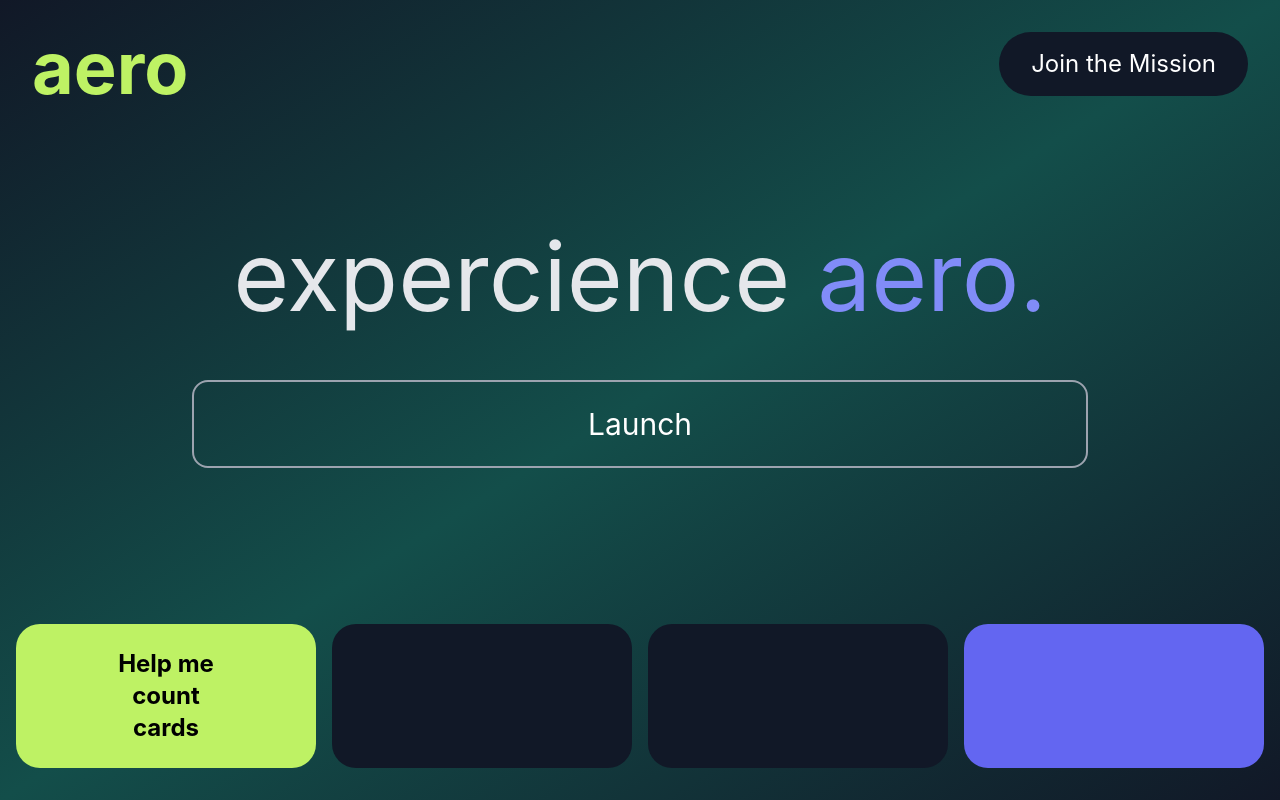
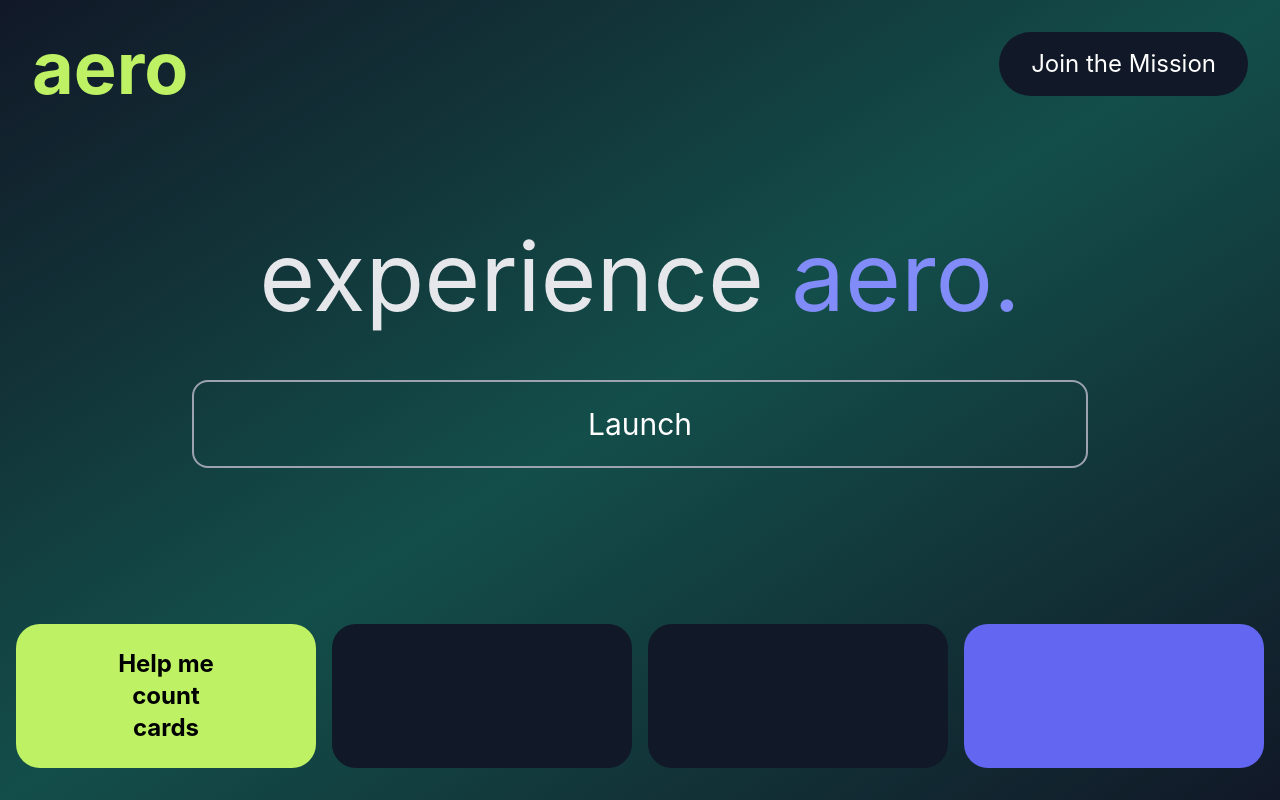
Before and after one commit to isaac-aryan/Aero, a React (Create React App) app in the folder frontend/: page / in a window 1280 px wide. Built offline with nearby package versions, Linux system fonts and the light colour scheme.

Commit message:
fixed typo

```diff
--- a/frontend/src/components/Hero.jsx
+++ b/frontend/src/components/Hero.jsx
@@ -6,7 +6,7 @@ function Hero() {
     <div className="flex-1 flex flex-col items-center justify-center px-4">
       <div className="text-center mb-12">
         <h1 className="text-6xl md:text-8xl mb-2">
-          <span className="text-gray-200">expercience </span>
+          <span className="text-gray-200">experience </span>
           <span className="text-indigo-400">aero.</span>
         </h1>
       </div>
```
Also changed, not shown: 1 other file (tests, documents, lock files or other folders).
